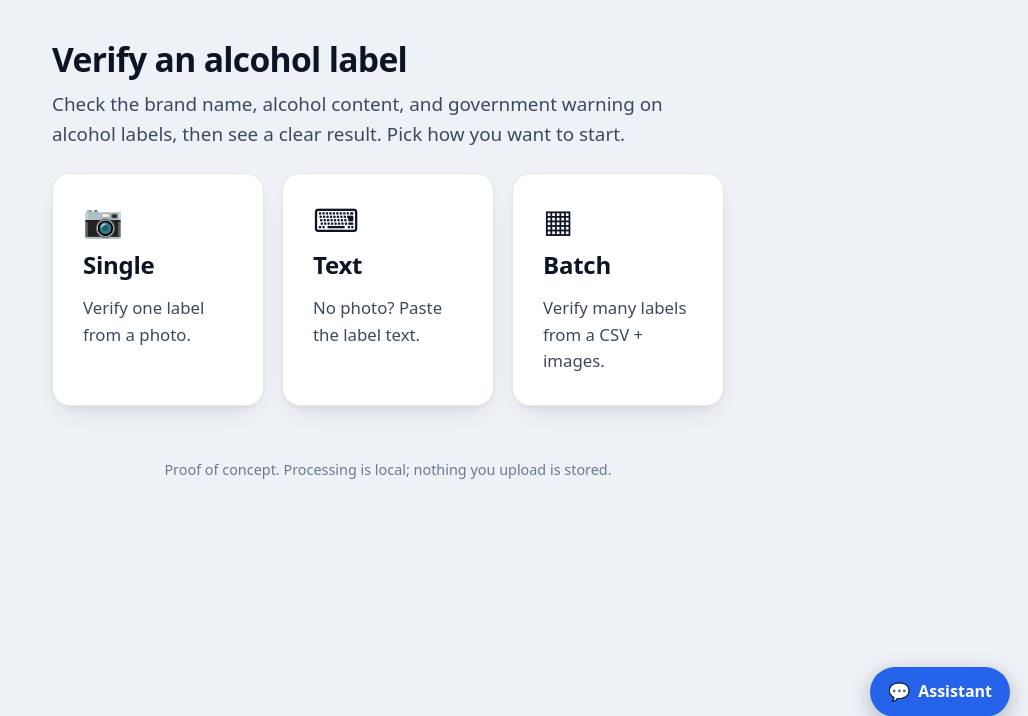
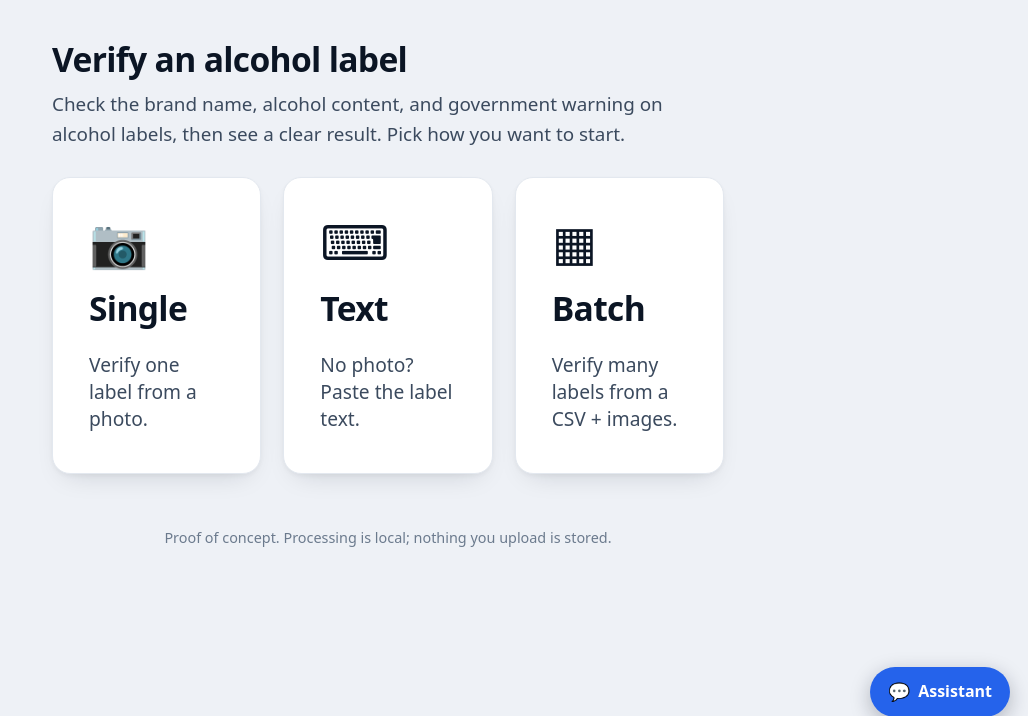
Before and after one commit to jayceparabellum/TTB_AI_Label_Verification_Tool, a FastAPI app: page / in a window 1280 px wide. Shown: the part 65-781 px from the top of the page, without its empty margins (252-1280 px from the left). Run offline with FastAPI, Linux system fonts and the light colour scheme; some libraries are stand-ins or nearby versions.

Commit message:
feat(ui): make home hub buttons bigger (#68)
Bump the Single/Text/Batch hub cards: taller min-height, larger padding,
and bigger icon (3rem), label (2.1rem), and description (1.2rem) type for
easier scanning. Stronger hover lift.

Co-authored-by: jayceparabellum <jayceparabellum@users.noreply.github.com>
Co-authored-by: Claude Opus 4.8 (1M context) <noreply@anthropic.com>

```diff
--- a/app/static/style.css
+++ b/app/static/style.css
@@ -112,19 +112,20 @@ textarea.mono { font-family: var(--mono); font-size: .98rem; }
 
 /* --- Home hub: three big actions --- */
 .hub-grid {
-  display: grid; grid-template-columns: repeat(3, 1fr); gap: 18px; margin-top: 24px;
+  display: grid; grid-template-columns: repeat(3, 1fr); gap: 22px; margin-top: 28px;
 }
 .hub-card {
-  display: flex; flex-direction: column; align-items: flex-start; gap: 10px;
-  padding: 30px; background: var(--surface); border: 1px solid var(--border);
+  display: flex; flex-direction: column; align-items: flex-start; gap: 16px;
+  min-height: 220px; padding: 40px 36px;
+  background: var(--surface); border: 1px solid var(--border);
   border-radius: var(--r-lg); box-shadow: var(--shadow); text-decoration: none;
   color: var(--ink); transition: 150ms ease;
 }
-.hub-card:hover { border-color: var(--accent); transform: translateY(-1px); box-shadow: var(--shadow); }
+.hub-card:hover { border-color: var(--accent); transform: translateY(-2px); box-shadow: var(--shadow); }
 .hub-card:focus-visible { outline: none; box-shadow: var(--ring); }
-.hub-icon { font-size: 2rem; line-height: 1; }
-.hub-label { font-size: 1.5rem; font-weight: 800; letter-spacing: -.01em; color: var(--ink); }
-.hub-desc { font-size: 1.05rem; color: var(--ink-soft); }
+.hub-icon { font-size: 3rem; line-height: 1; }
+.hub-label { font-size: 2.1rem; font-weight: 800; letter-spacing: -.02em; color: var(--ink); }
+.hub-desc { font-size: 1.2rem; line-height: 1.4; color: var(--ink-soft); }
 @media (max-width: 640px) { .hub-grid { grid-template-columns: 1fr; } }
 
 /* --- Dropzone + preview --- */
```
